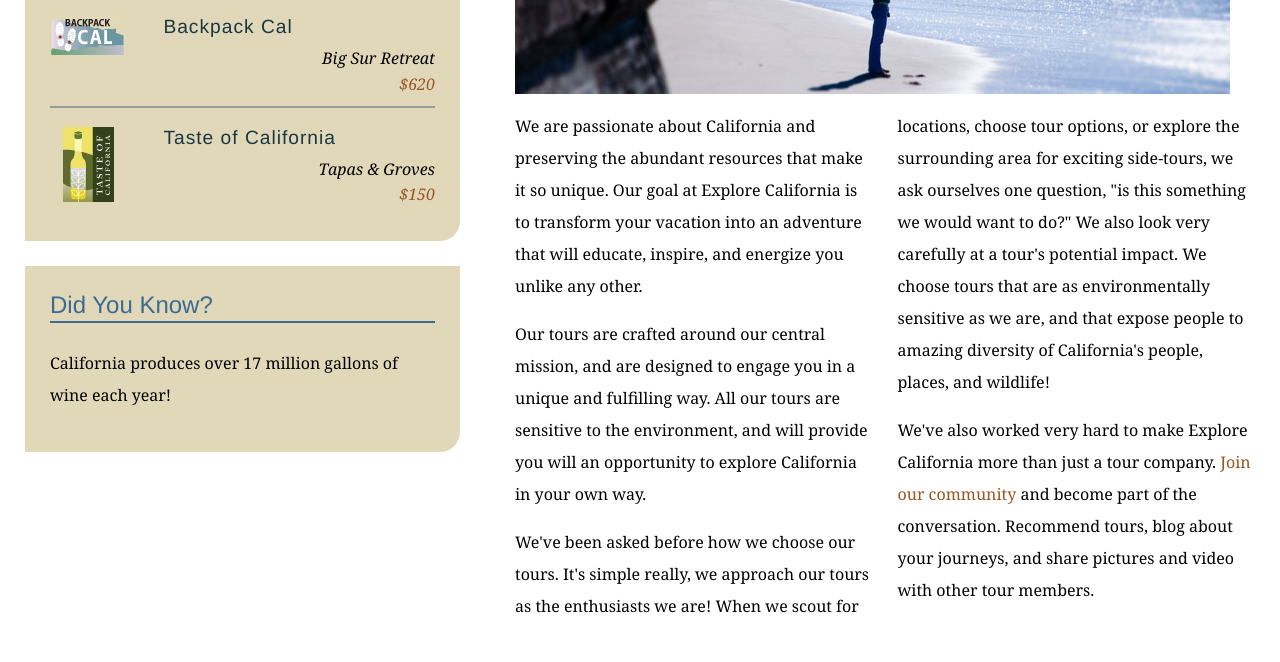
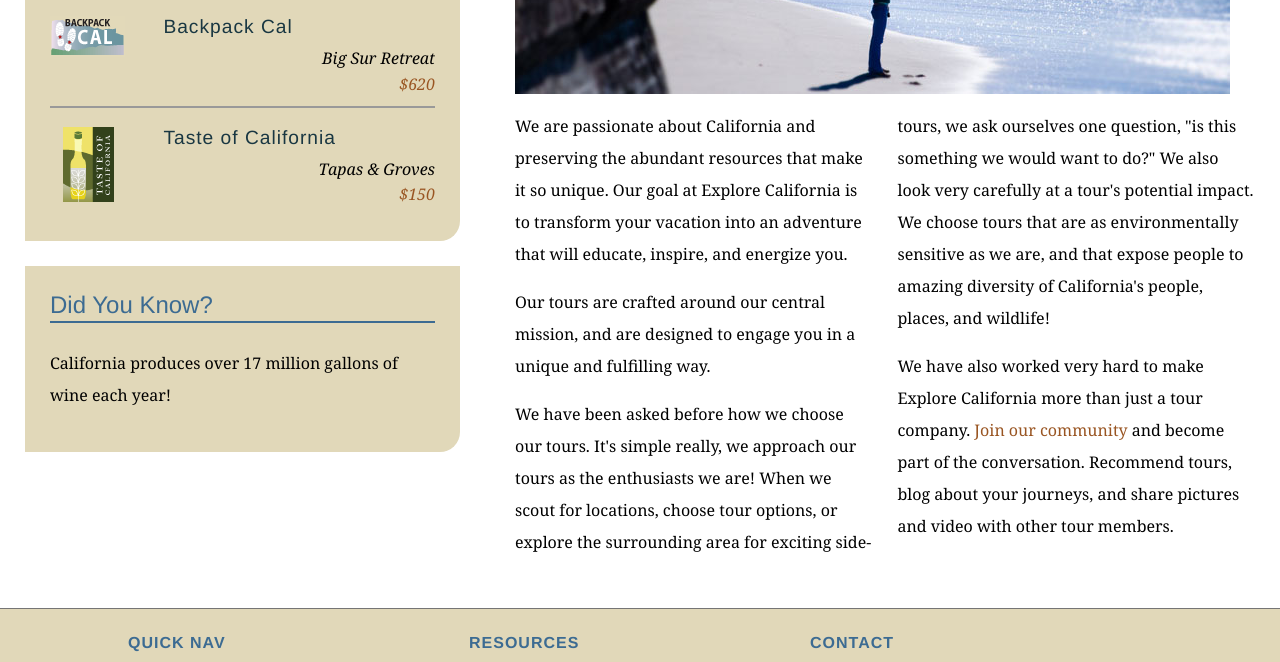
Before and after one commit to valera7/explore_california, a plain HTML site: page mission.html in a window 1280 px wide. Shown: the part 590-1252 px from the top of the page. Drawn offline with Linux system fonts and the light colour scheme.

Commit message:
Git edits on mission page

```diff
--- a/mission.html
+++ b/mission.html
@@ -62,10 +62,10 @@
           <h1>Who we are</h1>
           <img src="assets/images/mission_look.jpg" alt="Looking out at the Pacific" class="articleImage" />
           <div class="multiCol">
-            <p>We are passionate about California and preserving the abundant resources that make it so unique. Our goal at Explore California is to transform your vacation into an adventure that will educate, inspire, and energize you unlike any other.</p>
-            <p>Our tours are crafted around our central mission, and are designed to engage you in a unique and fulfilling way. All our tours are sensitive to the environment, and will provide you will an opportunity to explore California in your own way.</p>
-            <p>We've been asked before how we choose our tours. It's simple really, we approach our tours as the enthusiasts we are! When we scout for locations, choose tour options, or explore the surrounding area for exciting side-tours, we ask ourselves one question, &quot;is this something we would want to do?&quot; We also look very carefully at a tour's potential impact. We choose tours that are as environmentally sensitive as we are, and that expose people to amazing diversity of California's people, places, and wildlife!</p>
-            <p>We've also worked very hard to make Explore California more than just a tour company. <a href="explorers/join.html">Join our community</a> and become part of the conversation. Recommend tours, blog about your journeys, and share pictures and video with other tour members.</p>
+            <p>We are passionate about California and preserving the abundant resources that make it so unique. Our goal at Explore California is to transform your vacation into an adventure that will educate, inspire, and energize you.</p>
+            <p>Our tours are crafted around our central mission, and are designed to engage you in a unique and fulfilling way.</p>
+            <p>We have been asked before how we choose our tours. It's simple really, we approach our tours as the enthusiasts we are! When we scout for locations, choose tour options, or explore the surrounding area for exciting side-tours, we ask ourselves one question, &quot;is this something we would want to do?&quot; We also look very carefully at a tour's potential impact. We choose tours that are as environmentally sensitive as we are, and that expose people to amazing diversity of California's people, places, and wildlife!</p>
+            <p>We have also worked very hard to make Explore California more than just a tour company. <a href="explorers/join.html">Join our community</a> and become part of the conversation. Recommend tours, blog about your journeys, and share pictures and video with other tour members.</p>
           </div>
         </div>
       </div>
```
